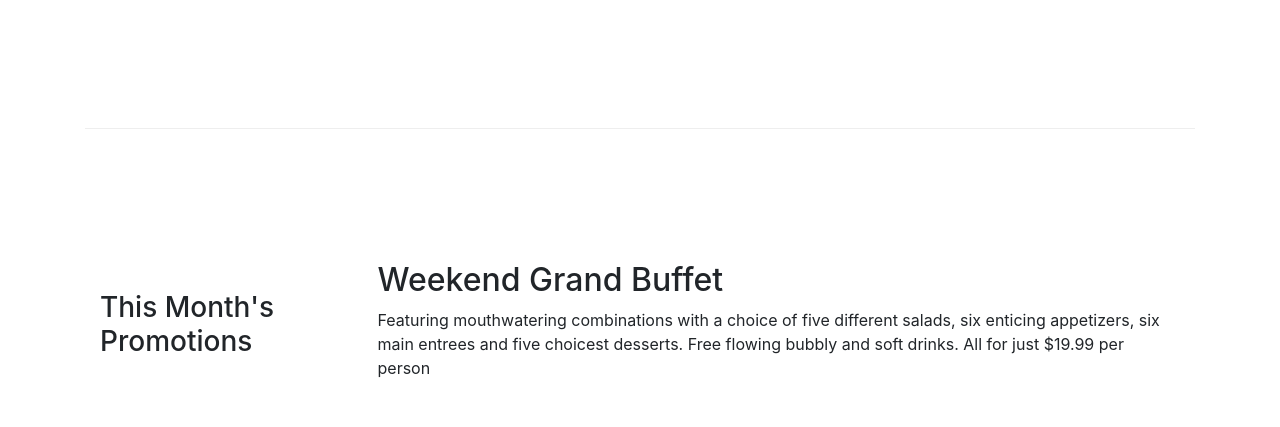
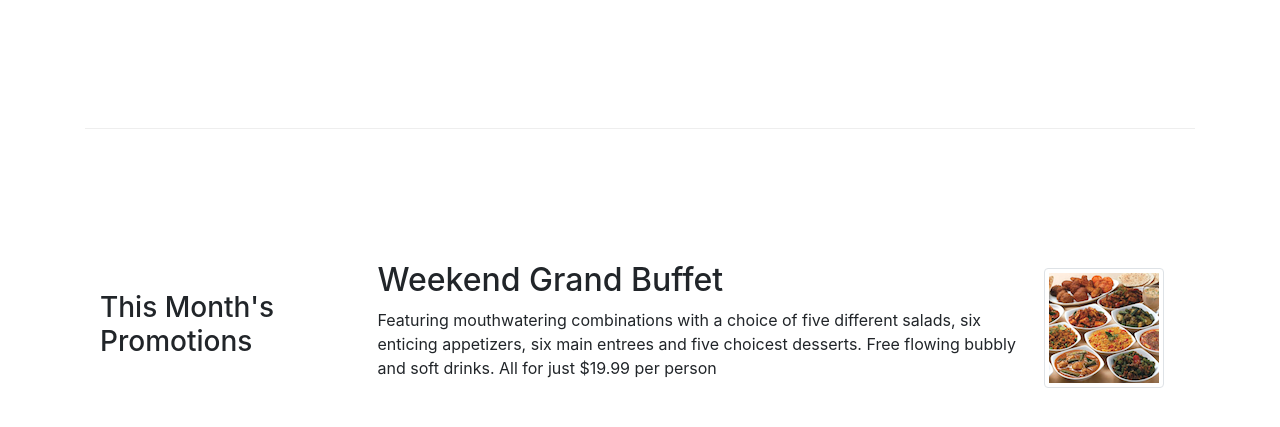
Before and after one commit to liorgab/020-confusion, a plain HTML site: page index.html in a window 1280 px wide. Shown: the part 605-1032 px from the top of the page. Drawn offline with nearby package versions, Linux system fonts and the light colour scheme.

Commit message:
as2 add media

```diff
--- a/index.html
+++ b/index.html
@@ -70,8 +70,14 @@
                 <h3>This Month's Promotions</h3>
             </div>
             <div class="col col-sm col-md">
-                <h2>Weekend Grand Buffet</h2>
-                <p class="d-none d-sm-block">Featuring mouthwatering combinations with a choice of five different salads, six enticing appetizers, six main entrees and five choicest desserts. Free flowing bubbly and soft drinks. All for just $19.99 per person </p>
+                <div class="media">
+                    <div class="media-body">
+                        <h2 class="mt-0">Weekend Grand Buffet</h2>
+                        <p class="d-none d-sm-block">Featuring mouthwatering combinations with a choice of five different salads, six enticing appetizers, six main entrees and five choicest desserts. Free flowing bubbly and soft drinks. All for just $19.99 per person </p>
+                    </div>
+                    <img class="d-flex mr-3 img-thumbnail align-self-center"
+                        src="img/buffet.png" alt="Buffet">
+                </div>
             </div>
         </div>
 
```
